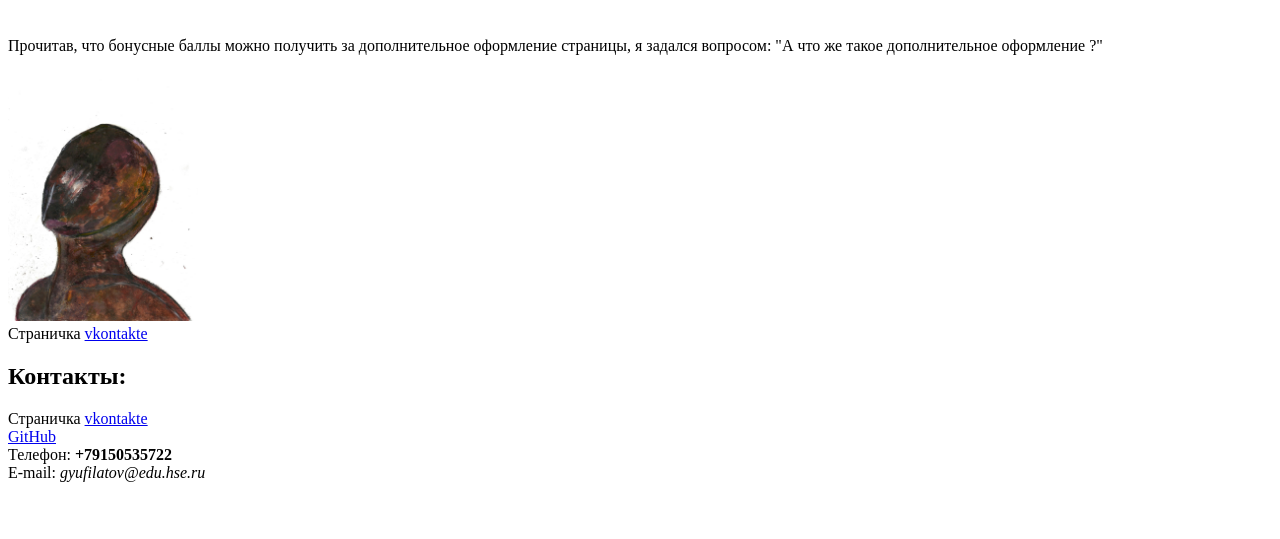
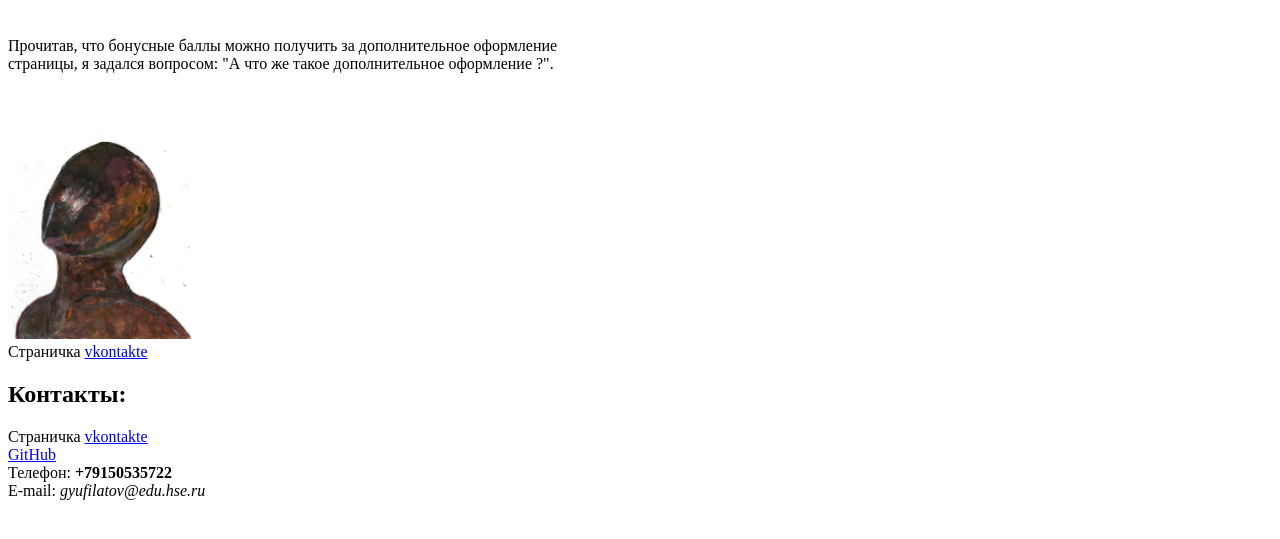
Before and after one commit to gyufilatov/gyufilatov.github.io, a plain HTML site: page index.html in a window 1280 px wide. Shown: the part 61-600 px from the top of the page. Drawn offline with Linux system fonts and the light colour scheme.

Commit message:
Update index.html

```diff
--- a/index.html
+++ b/index.html
@@ -7,8 +7,9 @@
     <body>
       <left><h1>Георгий Филатов</h1></left>
        <br/>
-     Прочитав, что бонусные баллы можно получить за дополнительное оформление страницы,
-     я задался вопросом: "А что же такое дополнительное оформление ?"
+     Прочитав, что бонусные баллы можно получить за дополнительное оформление
+     <br/>
+     страницы, я задался вопросом: "А что же такое дополнительное оформление ?".
        <br/>
       <left><img alt="Это я, студент группы БФС174" width="15%" src="me.jpg"></left>
       <br/>
```
